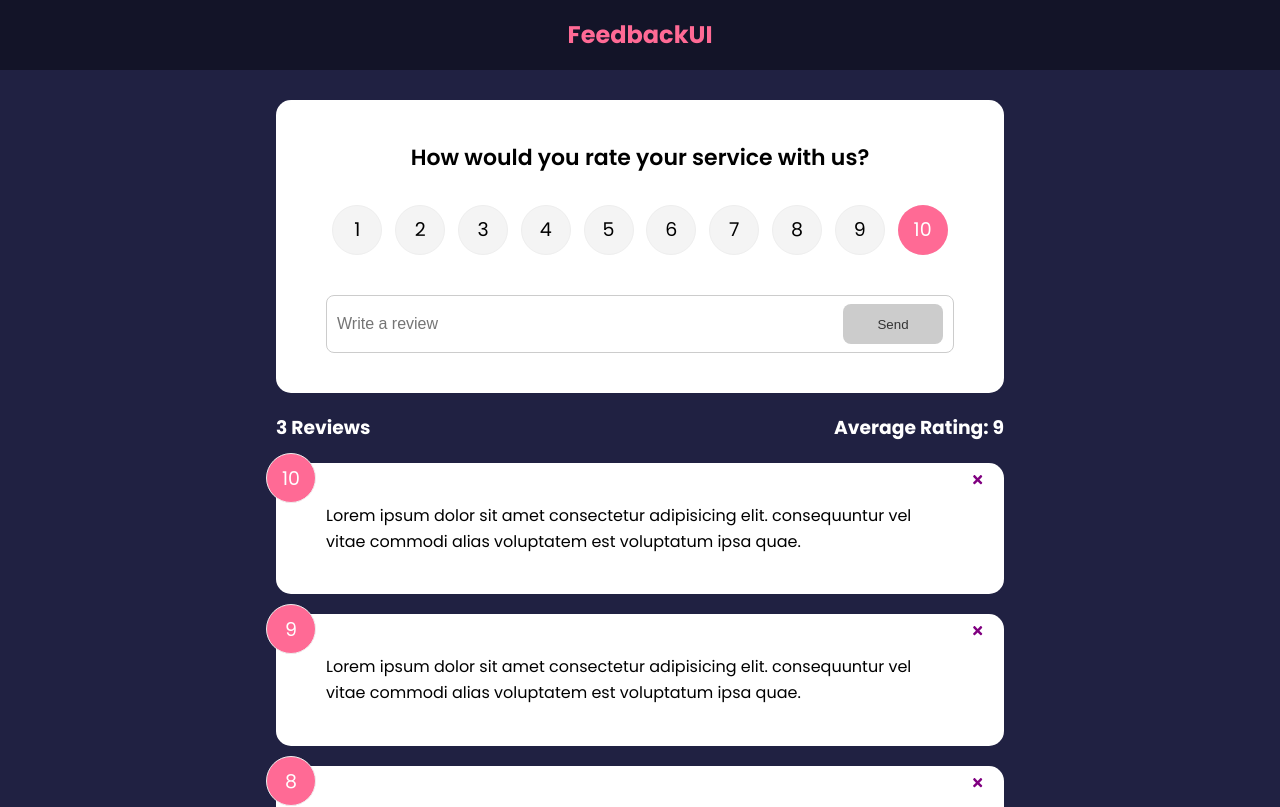
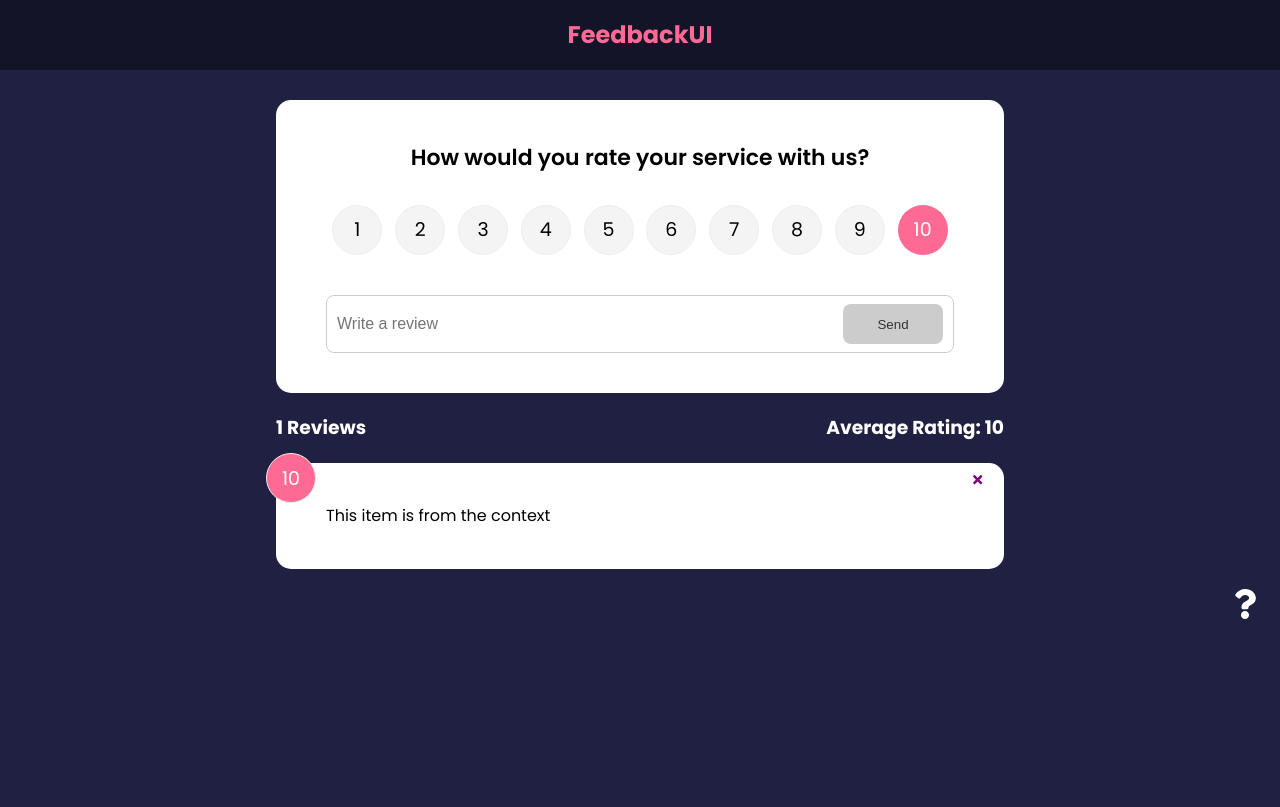
Before and after one commit to mishalmusthafa/feedback-app, a React (Create React App) app: page / in a window 1280 px wide. Shown: the top 807 px of the page. Built offline with nearby package versions, Linux system fonts and the light colour scheme.

Commit message:
Updated feedback from FeedbackContext to FeedbackList and FeedbackStats components

```diff
--- a/src/App.js
+++ b/src/App.js
@@ -12,24 +12,16 @@
 
 function App() {
   const [feedback, setFeedback] = useState(FeedbackData);
-  const [aboutIcon, setAboutIcon] = useState(true);
 
   const deleteFeedback = (id) => {
     if (window.confirm('Are you sure you want to delete?'))
       setFeedback(feedback.filter((item) => (item.id !== id)));
   };
 
-
-  const deleteAboutIcon = () => {
-    setAboutIcon(false);
-  };
-
-
   const addFeedback = (newFeedback) => {
     newFeedback.id = uuidv4();
     setFeedback([newFeedback, ...feedback]);
   };
-
 
   return (
     <FeedbackProvider>
@@ -40,8 +32,8 @@
             <>
               <div className='container'>
                 <FeedbackForm handleAdd={addFeedback} />
-                <FeedbackStats feedback={feedback} />
-                <FeedbackList feedback={feedback} handleDelete={deleteFeedback} />
+                <FeedbackStats />
+                <FeedbackList handleDelete={deleteFeedback} />
               </div>
               <AboutIconLink />
             </>
--- a/src/components/FeedbackList.jsx
+++ b/src/components/FeedbackList.jsx
@@ -1,17 +1,16 @@
+import { useContext } from 'react';
 import { motion, AnimatePresence } from 'framer-motion';
-import Proptypes from 'prop-types';
 import FeedbackItem from "./FeedbackItem";
+import FeedbackContext from '../context/FeedbackContext';
 
-function FeedbackList({ feedback, handleDelete }) {
-
-
+function FeedbackList({ handleDelete }) {
+  const { feedback } = useContext(FeedbackContext);
 
   if (!feedback || feedback.length === 0) {
     return <p>No feedback yet</p>;
   }
 
   return (
-
     <div className="feedback-list">
       <AnimatePresence>
         {feedback.map((item) => (
@@ -43,14 +42,5 @@
   // );
 }
 
-FeedbackList.propTypes = {
-  feedback: Proptypes.arrayOf(
-    Proptypes.shape({
-      id: Proptypes.oneOfType([Proptypes.string, Proptypes.number]).isRequired,
-      text: Proptypes.string.isRequired,
-      rating: Proptypes.number.isRequired,
-    })
-  )
-};
 
 export default FeedbackList;
--- a/src/components/FeedbackStats.jsx
+++ b/src/components/FeedbackStats.jsx
@@ -1,5 +1,8 @@
-import PropTypes from "prop-types";
-function FeedbackStats({ feedback }) {
+import { useContext, useState } from 'react';
+import FeedbackContext from '../context/FeedbackContext';
+
+function FeedbackStats() {
+  const { feedback } = useContext(FeedbackContext);
 
   // Calculate ratings Average
   let average = feedback.reduce((acc, curr) => {
@@ -15,10 +18,4 @@
   </div>;
 }
 
-FeedbackStats.propTypes = {
-  feedback: PropTypes.array
-};
-
-
-
 export default FeedbackStats;
```
Also changed, not shown: src/context/FeedbackContext.js (+5 -2 lines).
